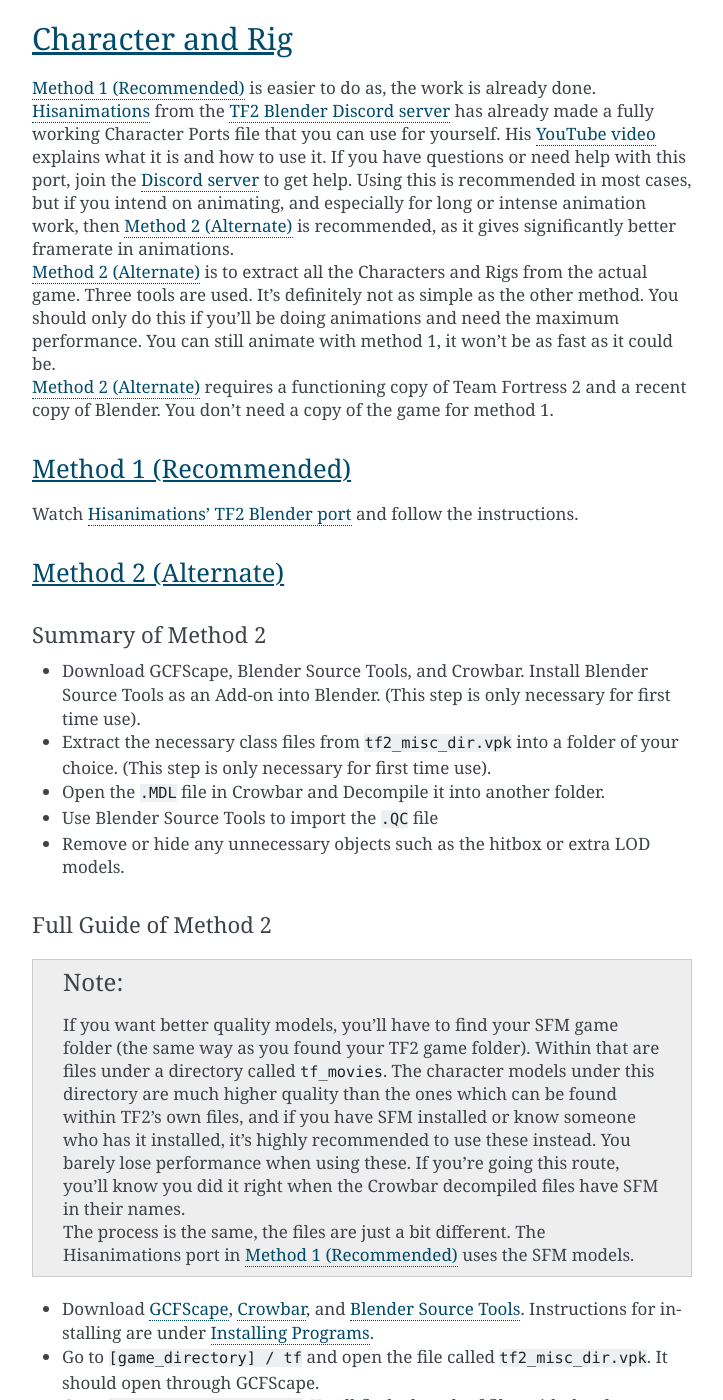
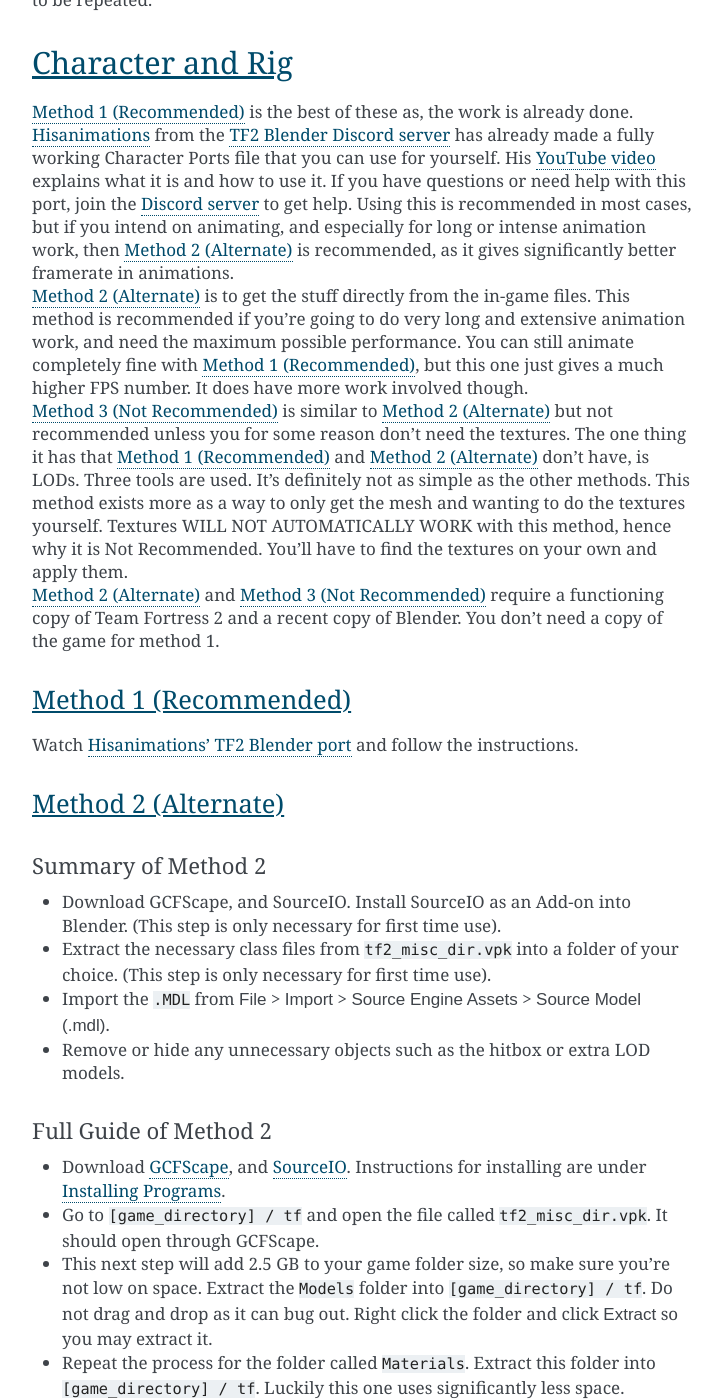
Before and after one commit to espiondev/source2blender, a Sphinx documentation site: the page built from docs/source/TF2-Vanilla.rst, in a window 1280 px wide and 1400 px high, scrolled down 8802 px. Shown: the whole window, without its empty margins (388-1111 px from the left). Built offline with Sphinx 7.4.7, drawn with Linux system fonts in a browser that asks for light colours; pages that are not in the unit, such as notebooks, are missing from menus; some of the changed text lies outside the part shown.

Commit message:
Update TF2-Vanilla.rst

```diff
--- a/docs/source/TF2-Vanilla.rst
+++ b/docs/source/TF2-Vanilla.rst
@@ -259,9 +259,10 @@
 Character and Rig
 -----------------
 
-| :ref:`characterandrig_method1` is easier to do as, the work is already done. `Hisanimations <https://youtube.com/c/hisanimations>`_ from the `TF2 Blender Discord server <https://discord.gg/zHC2gJW>`_ has already made a fully working Character Ports file that you can use for yourself. His `YouTube video <https://youtu.be/0DMz-n1LSII>`_ explains what it is and how to use it. If you have questions or need help with this port, join the `Discord server <https://discord.gg/zHC2gJW>`_ to get help. Using this is recommended in most cases, but if you intend on animating, and especially for long or intense animation work, then :ref:`characterandrig_method2` is recommended, as it gives significantly better framerate in animations.
-| :ref:`characterandrig_method2` is to extract all the Characters and Rigs from the actual game. Three tools are used. It's definitely not as simple as the other method. You should only do this if you'll be doing animations and need the maximum performance. You can still animate with method 1, it won't be as fast as it could be.
-| :ref:`characterandrig_method2` requires a functioning copy of Team Fortress 2 and a recent copy of Blender. You don't need a copy of the game for method 1.
+| :ref:`characterandrig_method1` is the best of these as, the work is already done. `Hisanimations <https://youtube.com/c/hisanimations>`_ from the `TF2 Blender Discord server <https://discord.gg/zHC2gJW>`_ has already made a fully working Character Ports file that you can use for yourself. His `YouTube video <https://youtu.be/0DMz-n1LSII>`_ explains what it is and how to use it. If you have questions or need help with this port, join the `Discord server <https://discord.gg/zHC2gJW>`_ to get help. Using this is recommended in most cases, but if you intend on animating, and especially for long or intense animation work, then :ref:`characterandrig_method2` is recommended, as it gives significantly better framerate in animations.
+| :ref:`characterandrig_method2` is to get the stuff directly from the in-game files. This method is recommended if you're going to do very long and extensive animation work, and need the maximum possible performance. You can still animate completely fine with :ref:`characterandrig_method1`, but this one just gives a much higher FPS number. It does have more work involved though.
+| :ref:`characterandrig_method3` is similar to :ref:`characterandrig_method2` but not recommended unless you for some reason don't need the textures. The one thing it has that :ref:`characterandrig_method1` and :ref:`characterandrig_method2` don't have, is LODs. Three tools are used. It's definitely not as simple as the other methods. This method exists more as a way to only get the mesh and wanting to do the textures yourself. Textures WILL NOT AUTOMATICALLY WORK with this method, hence why it is Not Recommended. You'll have to find the textures on your own and apply them.
+| :ref:`characterandrig_method2` and :ref:`characterandrig_method3` require a functioning copy of Team Fortress 2 and a recent copy of Blender. You don't need a copy of the game for method 1.
 
 .. _characterandrig_method1:
 
@@ -280,10 +281,9 @@
 Summary of Method 2
 """""""""""""""""""
 
-*    Download GCFScape, Blender Source Tools, and Crowbar. Install Blender Source Tools as an Add-on into Blender. (This step is only necessary for first time use).
+*    Download GCFScape, and SourceIO. Install SourceIO as an Add-on into Blender. (This step is only necessary for first time use).
 *    Extract the necessary class files from ``tf2_misc_dir.vpk`` into a folder of your choice. (This step is only necessary for first time use).
-*    Open the ``.MDL`` file in Crowbar and Decompile it into another folder.
-*    Use Blender Source Tools to import the ``.QC`` file
+*    Import the ``.MDL`` from :guilabel:`File` > :guilabel:`Import` > :guilabel:`Source Engine Assets` > :guilabel:`Source Model (.mdl)`.
 *    Remove or hide any unnecessary objects such as the hitbox or extra LOD models.
 
 .. _characterandrig_method2_detailed:
@@ -291,10 +291,42 @@
 Full Guide of Method 2
 """"""""""""""""""""""
 
+*    Download `GCFScape <https://nemstools.github.io/pages/GCFScape-Download.html>`_, and `SourceIO <https://github.com/REDxEYE/SourceIO>`_. Instructions for installing are under :ref:`tf2_v_installingprograms`.
+*    Go to ``[game_directory] / tf`` and open the file called ``tf2_misc_dir.vpk``. It should open through GCFScape.
+*    This next step will add 2.5 GB to your game folder size, so make sure you're not low on space. Extract the ``Models`` folder into ``[game_directory] / tf``. Do not drag and drop as it can bug out. Right click the folder and click :guilabel:`Extract` so you may extract it.
+*    Repeat the process for the folder called ``Materials``. Extract this folder into ``[game_directory] / tf``. Luckily this one uses significantly less space.
+*    Finally, In Blender, go into :guilabel:`File` > :guilabel:`Import` > :guilabel:`Source Engine Assets` > :guilabel:`Source Model (.mdl)` (Make sure SourceIO is installed).
+*    Go to ``[game_directory] / tf / models / player``. Here you'll find a bunch of files that have the names of the TF2 mercenaries, such as heavy.mdl or spy_animations.mdl, and so on.
+*    For the class you want to import, click the ``(class).mdl``. If you want the imported model to be compatible with taunts or animations (the process of which is explained further down the page), then make sure to set the :guilabel:`World scale` to 1.
+*    If everything was done right, you should now have the model in Blender with a fully working rig and textures. Make sure to use Material Preview to confirm that the textures are functional.
+
+.. _characterandrig_method3:
+
+Method 3 (Not Recommended)
+^^^^^^^^^^^^^^^^^^^^^^^^^^
+
+| Again, Textures will not automatically work with this method. All you get over the other two methods is LODs, so this is not worth doing unless you really need the LODs for some reason. You'll have to find and assign textures yourself if this is the method you want to go.
+
+.. _characterandrig_method3_summary:
+
+Summary of Method 3
+"""""""""""""""""""
+
+*    Download GCFScape, Blender Source Tools, and Crowbar. Install Blender Source Tools as an Add-on into Blender. (This step is only necessary for first time use).
+*    Extract the necessary class files from ``tf2_misc_dir.vpk`` into a folder of your choice. (This step is only necessary for first time use).
+*    Open the ``.MDL`` file in Crowbar and Decompile it into another folder.
+*    Use Blender Source Tools to import the ``.QC`` file
+*    Remove or hide any unnecessary objects such as the hitbox or extra LOD models.
+
+.. _characterandrig_method3_detailed:
+
+Full Guide of Method 3
+""""""""""""""""""""""
+
 .. note::
 
-    | If you want better quality models, you'll have to find your SFM game folder (the same way as you found your TF2 game folder). Within that are files under a directory called ``tf_movies``. The character models under this directory are much higher quality than the ones which can be found within TF2's own files, and if you have SFM installed or know someone who has it installed, it's highly recommended to use these instead. You barely lose performance when using these. If you're going this route, you'll know you did it right when the Crowbar decompiled files have SFM in their names.
-    | The process is the same, the files are just a bit different. The Hisanimations port in :ref:`characterandrig_method1` uses the SFM models.
+    | There is a way to get a higher quality mesh, by the use of SFM. You'll have to find your SFM game folder (the same way as you found your TF2 game folder). Within that are files under a directory called ``tf_movies``. The character models under this directory are much higher quality than the ones which can be found within TF2's own files, and if you have SFM installed or know someone who has it installed, it's highly recommended to use these instead. You barely lose performance when using these. If you're going this route, you'll know you did it right when the Crowbar decompiled files have SFM in their names.
+    | The process is the same, regardless of if you use the SFM Files or not. The files are just a bit different. The Hisanimations port in :ref:`characterandrig_method1` uses the SFM models.
 
 *    Download `GCFScape <https://nemstools.github.io/pages/GCFScape-Download.html>`_, `Crowbar <https://steamcommunity.com/groups/CrowbarTool>`_, and `Blender Source Tools <https://developer.valvesoftware.com/wiki/Blender_Source_Tools>`_. Instructions for installing are under :ref:`tf2_v_installingprograms`.
 *    Go to ``[game_directory] / tf`` and open the file called ``tf2_misc_dir.vpk``. It should open through GCFScape.
@@ -313,7 +345,7 @@
 .. note::
 
     | If you used TF2's in-game files, then inside GCFScape when you're extracting the files from ``tf2_misc_dir.vpk``, you might have noticed that similar files were also under ``models / player``. The difference between these files and the ones inside ``models / player / hwm`` is only of the mouth supposedly having HWM properties. HWM, or HardWare Morph System, is used by VALVe for facial reflexes and stuff. But according to Hisanimations, they aren't used in TF2, despite their files being present. Whether you use files under ``models / player`` or ``models / player / hwm``, won't matter. Other than the mouth, both have the exact same mesh and their quality will be the same.
-    | Again, as mentioned earlier, if you want better quality models, you need to get the files from ``tf_movies`` from SFM.
+    | Again, as mentioned earlier, if you want better quality models, you need to get the files from ``tf_movies`` from SFM, or just use :ref:`characterandrig_method1` for the highest quality models and ease of use.
 
 .. _tf2_v_animations:
 
@@ -321,6 +353,7 @@
 ----------
 
 | Regardless of what method you use to import the TF2 characters and their appropriate rigs, be it the Hisanimations port, or the TF2 in game models, or the SFM models, all use the same method for applying in-game animations. There's no other method hence only one method is listed. However, for the Hisanimations port, you do have to make sure you get the one that's compatible with taunts. That one is available under the ``#community-ports`` channel of the `TF2 Blender Discord server <https://discord.gg/zHC2gJW>`_.
+| This is a bit long and tedious so, make sure to follow every step carefully, but at least you won't have to do these animations yourself from scratch. The method works.
 |
 
 .. note::
```
